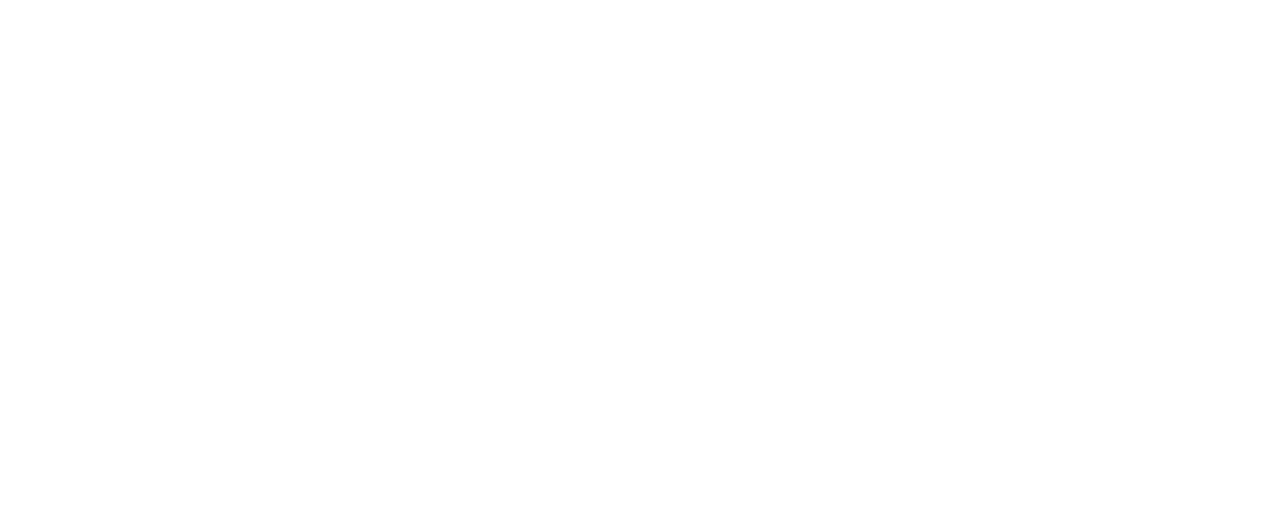
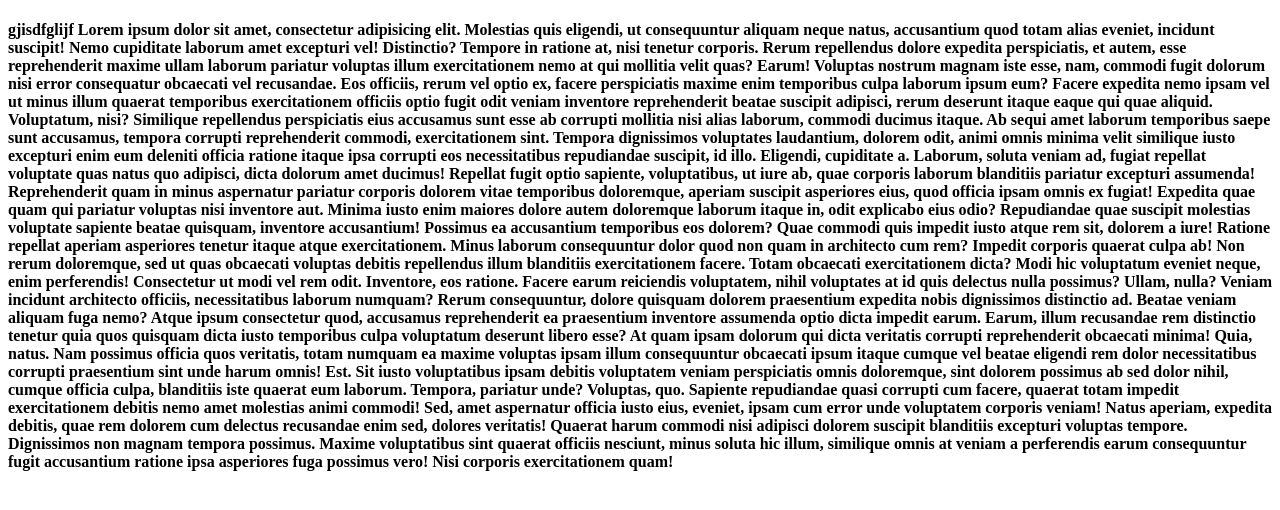
Before and after one commit to aLtxxx/GetSME, a plain HTML site: page index.html in a window 1280 px wide. Drawn offline with Linux system fonts and the light colour scheme.

Commit message:
first committ

```diff
--- a/index.html
+++ b/index.html
@@ -6,6 +6,34 @@
     <title>Document</title>
 </head>
 <body>
+    <h1>
+        <h2>
+            <h4>
+                <h4>
+                    gjisdfglijf
+                    Lorem ipsum dolor sit amet, consectetur adipisicing elit. Molestias quis eligendi, ut consequuntur aliquam neque natus, accusantium quod totam alias eveniet, incidunt suscipit! Nemo cupiditate laborum amet excepturi vel! Distinctio?
+                    Tempore in ratione at, nisi tenetur corporis. Rerum repellendus dolore expedita perspiciatis, et autem, esse reprehenderit maxime ullam laborum pariatur voluptas illum exercitationem nemo at qui mollitia velit quas? Earum!
+                    Voluptas nostrum magnam iste esse, nam, commodi fugit dolorum nisi error consequatur obcaecati vel recusandae. Eos officiis, rerum vel optio ex, facere perspiciatis maxime enim temporibus culpa laborum ipsum eum?
+                    Facere expedita nemo ipsam vel ut minus illum quaerat temporibus exercitationem officiis optio fugit odit veniam inventore reprehenderit beatae suscipit adipisci, rerum deserunt itaque eaque qui quae aliquid. Voluptatum, nisi?
+                    Similique repellendus perspiciatis eius accusamus sunt esse ab corrupti mollitia nisi alias laborum, commodi ducimus itaque. Ab sequi amet laborum temporibus saepe sunt accusamus, tempora corrupti reprehenderit commodi, exercitationem sint.
+                    Tempora dignissimos voluptates laudantium, dolorem odit, animi omnis minima velit similique iusto excepturi enim eum deleniti officia ratione itaque ipsa corrupti eos necessitatibus repudiandae suscipit, id illo. Eligendi, cupiditate a.
+                    Laborum, soluta veniam ad, fugiat repellat voluptate quas natus quo adipisci, dicta dolorum amet ducimus! Repellat fugit optio sapiente, voluptatibus, ut iure ab, quae corporis laborum blanditiis pariatur excepturi assumenda!
+                    Reprehenderit quam in minus aspernatur pariatur corporis dolorem vitae temporibus doloremque, aperiam suscipit asperiores eius, quod officia ipsam omnis ex fugiat! Expedita quae quam qui pariatur voluptas nisi inventore aut.
+                    Minima iusto enim maiores dolore autem doloremque laborum itaque in, odit explicabo eius odio? Repudiandae quae suscipit molestias voluptate sapiente beatae quisquam, inventore accusantium! Possimus ea accusantium temporibus eos dolorem?
+                    Quae commodi quis impedit iusto atque rem sit, dolorem a iure! Ratione repellat aperiam asperiores tenetur itaque atque exercitationem. Minus laborum consequuntur dolor quod non quam in architecto cum rem?
+                    Impedit corporis quaerat culpa ab! Non rerum doloremque, sed ut quas obcaecati voluptas debitis repellendus illum blanditiis exercitationem facere. Totam obcaecati exercitationem dicta? Modi hic voluptatum eveniet neque, enim perferendis!
+                    Consectetur ut modi vel rem odit. Inventore, eos ratione. Facere earum reiciendis voluptatem, nihil voluptates at id quis delectus nulla possimus? Ullam, nulla? Veniam incidunt architecto officiis, necessitatibus laborum numquam?
+                    Rerum consequuntur, dolore quisquam dolorem praesentium expedita nobis dignissimos distinctio ad. Beatae veniam aliquam fuga nemo? Atque ipsum consectetur quod, accusamus reprehenderit ea praesentium inventore assumenda optio dicta impedit earum.
+                    Earum, illum recusandae rem distinctio tenetur quia quos quisquam dicta iusto temporibus culpa voluptatum deserunt libero esse? At quam ipsam dolorum qui dicta veritatis corrupti reprehenderit obcaecati minima! Quia, natus.
+                    Nam possimus officia quos veritatis, totam numquam ea maxime voluptas ipsam illum consequuntur obcaecati ipsum itaque cumque vel beatae eligendi rem dolor necessitatibus corrupti praesentium sint unde harum omnis! Est.
+                    Sit iusto voluptatibus ipsam debitis voluptatem veniam perspiciatis omnis doloremque, sint dolorem possimus ab sed dolor nihil, cumque officia culpa, blanditiis iste quaerat eum laborum. Tempora, pariatur unde? Voluptas, quo.
+                    Sapiente repudiandae quasi corrupti cum facere, quaerat totam impedit exercitationem debitis nemo amet molestias animi commodi! Sed, amet aspernatur officia iusto eius, eveniet, ipsam cum error unde voluptatem corporis veniam!
+                    Natus aperiam, expedita debitis, quae rem dolorem cum delectus recusandae enim sed, dolores veritatis! Quaerat harum commodi nisi adipisci dolorem suscipit blanditiis excepturi voluptas tempore. Dignissimos non magnam tempora possimus.
+                    Maxime voluptatibus sint quaerat officiis nesciunt, minus soluta hic illum, similique omnis at veniam a perferendis earum consequuntur fugit accusantium ratione ipsa asperiores fuga possimus vero! Nisi corporis exercitationem quam!
+                </h4>
+            </h4>
+        </h2>
+    </h1>
 
 </body>
 </html>
```
